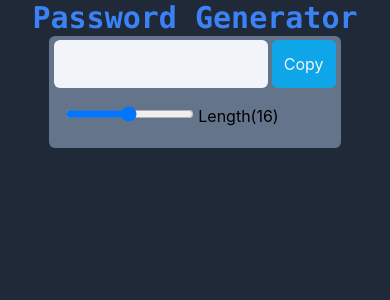
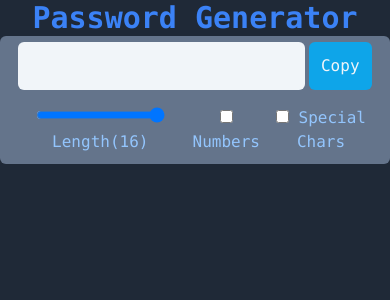
Before and after one commit to chriswilder3/Password-Generator-React-MiniApp, a React (Vite) app: page / in a window 390 px wide. Shown: the top 300 px of the page. Built offline with nearby package versions, Linux system fonts and the light colour scheme.

Commit message:
added useCallback and useState vars and password logic

```diff
--- a/src/App.jsx
+++ b/src/App.jsx
@@ -1,30 +1,78 @@
+import { useState, useCallback } from 'react';
 import './App.css';
 
 function App() {
+
+  const [length, changeLength] = useState(0)
+  const [numberAllowed, changeNumberAllowed] = useState(false)
+  const [specialCharAllowed, changeSpecialCharAllowed] = useState(false)
+  const [password, setPassword] = useState("")
+
+  const newHookFun = useCallback( function(){
+        let pass = ""
+        let str = "ABCDEFGHIJKLMNOPQRSTUVWXYZabcdefghijklmnopqerstuvwxyz"
+        // This is the string using whose chars the password is
+        // generated. Currently its only has alpha chars. But as
+        // other options are given, numbers, specialchars are added
+        // to it so password generator can use them as well
+
+        if(numberAllowed){
+          str += "0123456789"
+        }
+        if(specialCharAllowed){
+          str += ",./`';~!#$%^&*(){}[]"
+        }
+
+        // Now we can get apply the forloop and pick random number
+        // and use it as index of str to get a random char to use for
+        // password. But how many times I should run this? This
+        // depends on the length of the password which is
+        // the state var length.
+
+        for (let index = 0; index < number; index++) {
+            const index = floor(Math.random()*(str.length))
+            pass += str[index]
+        }
+
+      // Now we need to change the password accordingly, but
+      // Note that We can set it only through setPassword
+      // Hence We used that function also as dependency of callback
+
+      setPassword(pass)
+
+      }
+    , [length, numberAllowed, specialCharAllowed, setPassword]
+  )
+
   return (
-    <div className="App bg-gray-800 w-full h-screen ">
-        <h1 className=' text-blue-500 text-3xl font-semibold font-mono '> Password Generator </h1>
-        <div className='bg-slate-500 w-3/4 h-28 mx-auto flex flex-col justify-center rounded-md'>
-            <div className='flex flex-row justify-center mx-1 '>
-              <div className=' bg-slate-100 w-3/4 h-12 rounded-md '>
-
+    <div className="App bg-gray-800 w-full h-screen font-mono">
+        <h1 className=' text-blue-500 text-3xl font-semibold  '> Password Generator </h1>
+        <div className='bg-slate-500 md:w-3/4 md:h-32 h-32 w-full mx-auto flex flex-col justify-center  rounded-md'>
+            <div className='flex flex-row justify-center mx-1 mt-3 '>
+              <div className=' bg-slate-100 w-3/4 h-12 pt-3 rounded-md'>
+                  {password}
               </div>
               <button className=' bg-sky-500 h-full text-center my-auto text-slate-100 p-3 ml-1 px-3 rounded-md '>
                 Copy
               </button>
             </div>
 
-            <div className="controllers flex flex-row gap-2 p-4 ">
+            <div className="controllers flex flex-row gap-2 p-4 text-blue-300 justify-center">
                 <div className="slider">
-                    <input type="range" min={0} max={100} name='slider' id='slider' />
-                    <label htmlFor="slider"> Length(16) </label>
+                    <input type="range" min={0} max={16}  name='slider' id='slider' />
+                    <label htmlFor="slider" className=''> Length(16) </label>
                 </div>
-                <div className="numbers">
 
+                <div className="numbers relative">
+                    <input type="checkbox" name="numbers" id="numbers" value={24} />
+                    <label htmlFor="numbers"> Numbers</label>
                 </div>
+
                 <div className='specialchars'>
+                  <input type="checkbox" name="specialchars" id="specialchars" value={24} />
+                  <label htmlFor="specialchars"> Special Chars</label>
+                </div>
 
-                </div>
             </div>
         </div>
     </div>
```
